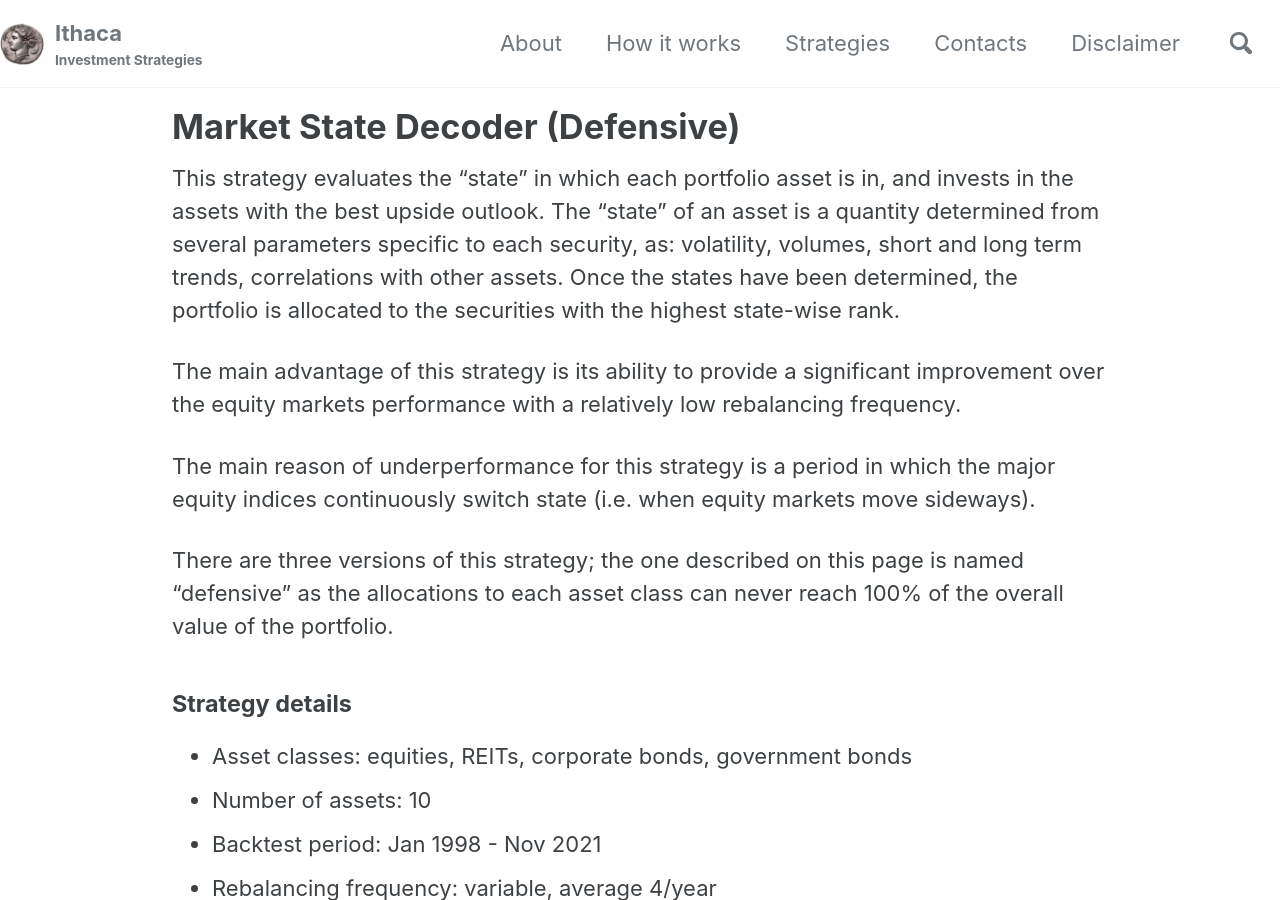
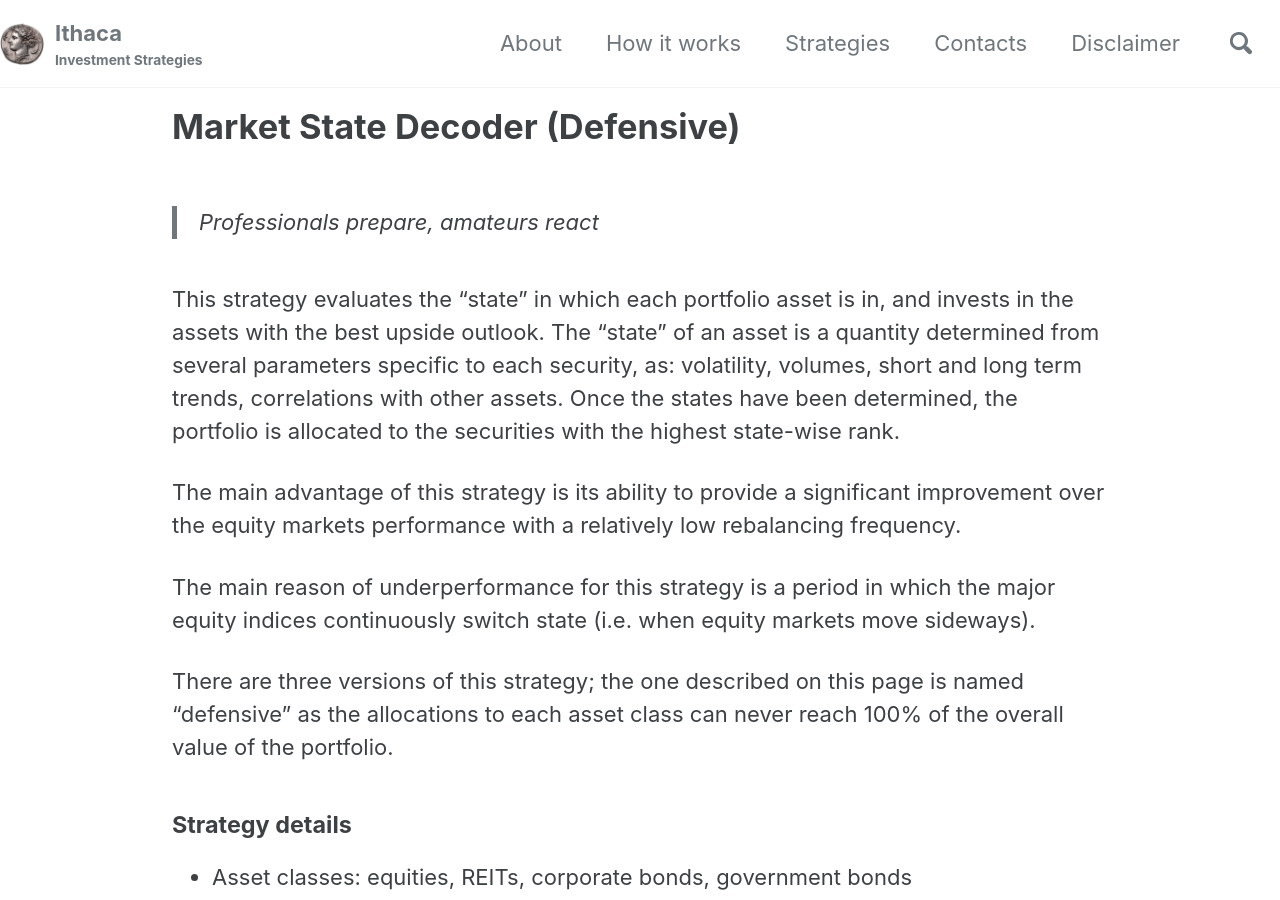
Before and after one commit to IthacaResearch/ithacaresearch.github.io, a Jekyll site: the page built from _posts/2020-12-05-Market-State-Decoder-Defensive.md, in a window 1280 px wide and 900 px high. Built offline with Jekyll 4.4.1, drawn with Linux system fonts in a browser that asks for light colours; cached includes are drawn as plain includes.

Commit message:
Update 2020-12-05-Market-State-Decoder-Defensive.md

```diff
--- a/_posts/2020-12-05-Market-State-Decoder-Defensive.md
+++ b/_posts/2020-12-05-Market-State-Decoder-Defensive.md
@@ -5,6 +5,8 @@ subtitle: Strategy Prospectus
 permalink: /strategies/market-state-decoder-defensive
 excerpt_separator:  <!--more-->
 ---
+
+> Professionals prepare, amateurs react
 
 This strategy evaluates the "state" in which each portfolio asset is in, and invests in the assets with the best upside outlook.
 The "state" of an asset is a quantity determined from several parameters specific to each security, as: volatility, volumes, short and long term trends, correlations with other assets. Once the states have been determined, the portfolio is allocated to the securities with the highest state-wise rank.
```
